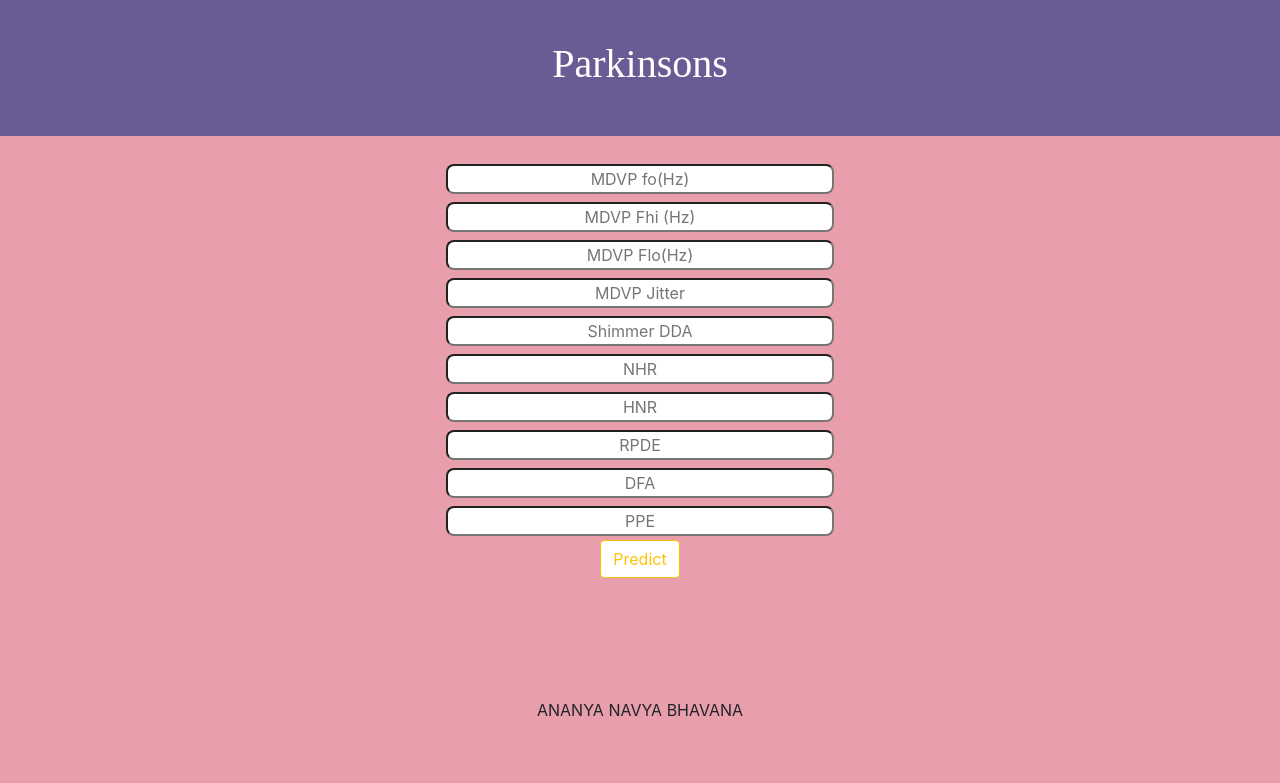
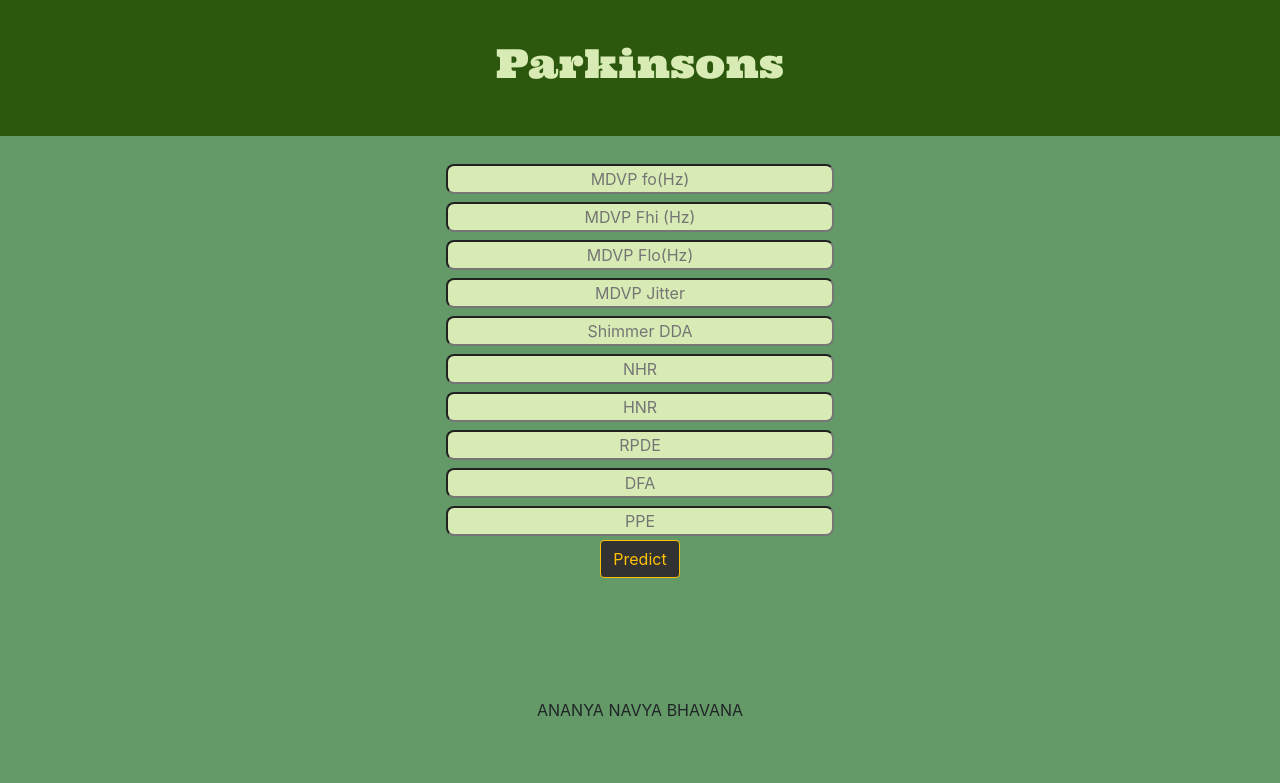
Before and after one commit to navdebug/Parkinsons, a Flask app: page / in a window 1280 px wide. Shown: the top 783 px of the page. Run offline with Flask 2, Linux system fonts and the light colour scheme; parts of the project's set-up code (start-up, migrations or seed data) failed here and were passed over; some libraries are stand-ins or nearby versions.

Commit message:
Update Parkinsons.css

```diff
--- a/static/Parkinsons.css
+++ b/static/Parkinsons.css
@@ -1,20 +1,18 @@
 body {
     text-align: center;
-      background-color: #e89eab;
-
+    background-color: #639a67;
 }
 
-
 header {
-    font-family: 'Varela', serif;
+    font-family: 'Ultra', serif;
     padding-top: 40;
     padding-bottom: 40;
-    background-color:#6b5b95;
-    color: white;
+    background-color: #2b580c;
+    color: #d8ebb5;
 }
 
 .btn {
-    background-color:white ;
+    background-color: #323232;
 }
 
 
@@ -23,7 +21,7 @@ input {
     border-radius: 0.5rem;
     text-align: center;
     width: 35%;
-    background-color:white;
+    background-color: #d8ebb5;
 }
 
 @media screen and (max-width: 500px) {
```
